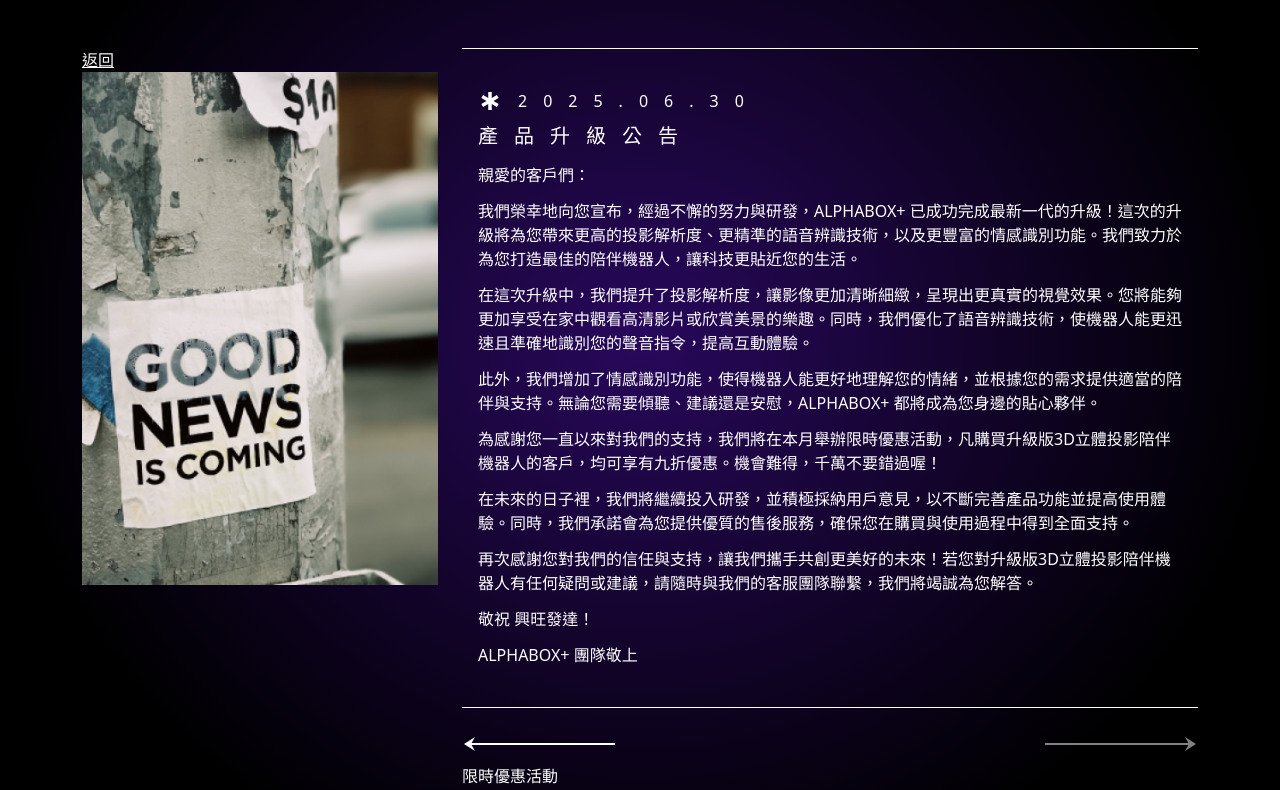
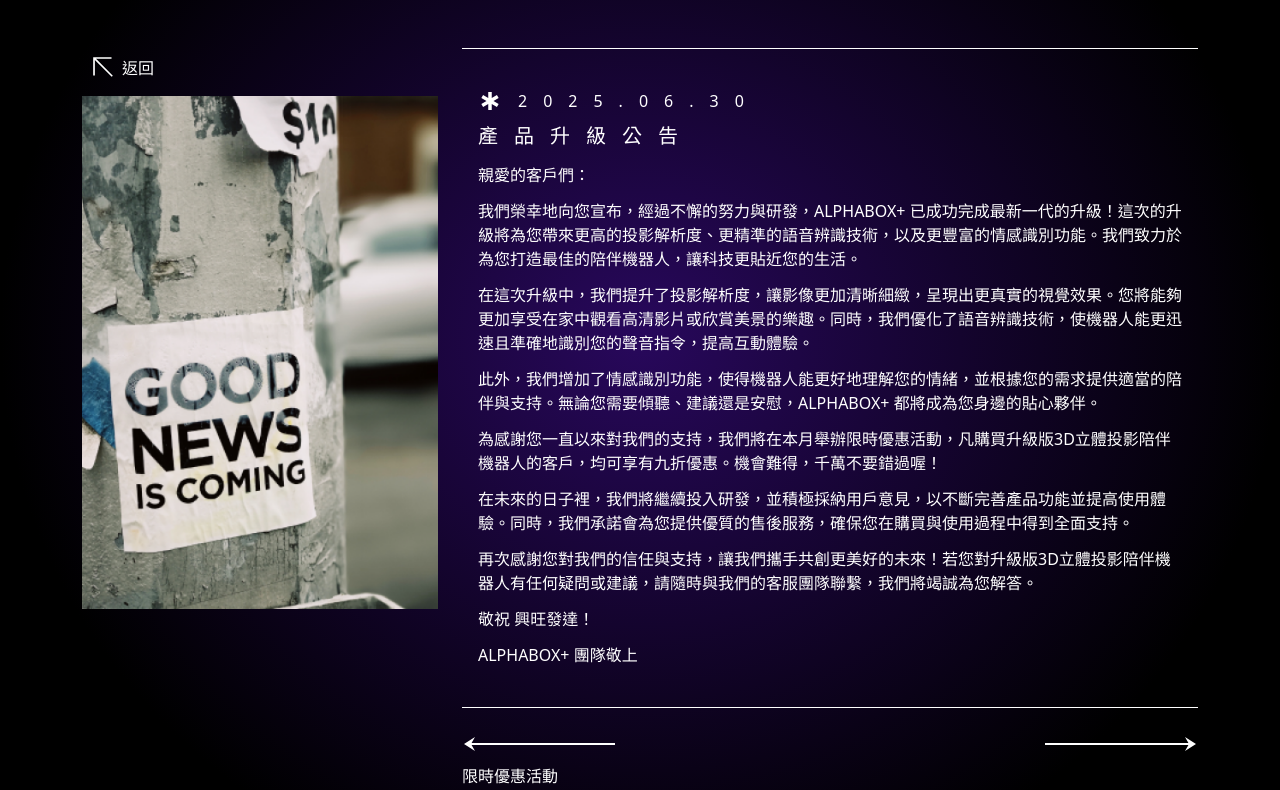
Before and after one commit to lhy131120/alphabox-plus, a website built with Vite: page pages/news-details.html in a window 1280 px wide. Shown: the part 244-1034 px from the top of the page. Built offline with nearby package versions, Linux system fonts and the light colour scheme; a web font is replaced by a local one.

Commit message:
update news.html and news details.html

```diff
--- a/assets/scss/utils/_base.scss
+++ b/assets/scss/utils/_base.scss
@@ -456,3 +456,24 @@
     }
   }
 }
+
+.button-back {
+  text-decoration: none;
+  position: relative;
+  color: #ffffff!important;
+  transition: all 0.3s ease;
+  &:before {
+    position: absolute;
+    content: "";
+    display: block;
+    width: 0;
+    height: 3px;
+    background-color: #7000FF;
+    left: 5px;
+    bottom: 0px;
+    transition: all 0.3s ease;
+  }
+  &:hover:before {
+    width: 95%;
+  }
+}
--- a/layout/footer.ejs
+++ b/layout/footer.ejs
@@ -37,7 +37,7 @@
 						<a class="nav-link text-dark fw-bold" href="./products.html">產品資訊</a>
 					</li>
 					<li class="nav-item">
-						<a class="nav-link text-dark fw-bold" href="./qna.html">常見問題</a>
+						<a class="nav-link text-dark fw-bold" href="./faq.html">常見問題</a>
 					</li>
 					<li class="nav-item">
 						<a class="nav-link text-dark fw-bold" href="./policy.html">隱私政策</a>
--- a/layout/header.ejs
+++ b/layout/header.ejs
@@ -25,7 +25,7 @@
 						<a class="nav-link" href="./news.html">最新消息</a>
 					</li>
 					<li class="nav-item">
-						<a class="nav-link" href="./qna.html">FAQ</a>
+						<a class="nav-link" href="./faq.html">FAQ</a>
 					</li>
 					<li class="nav-item">
 						<a class="nav-link" href="#">聯絡我們</a>
--- a/pages/news-details.html
+++ b/pages/news-details.html
@@ -15,7 +15,8 @@
 					<div class="row">
 						<div class="col-lg-4">
               <div>
-                <a href="./news.html" class="button-back">返回</a>
+                <a href="./news.html" class="button-back d-inline-flex align-items-center mb-2">
+                  <svg class="icon" width="40" height="40" viewBox="0 0 40 40" fill="none" xmlns="http://www.w3.org/2000/svg"><mask id="mask0_364_6418" style="mask-type:alpha" maskUnits="userSpaceOnUse" x="0" y="0" width="40" height="40"><rect width="40" height="40" fill="#D9D9D9"/></mask><g mask="url(#mask0_364_6418)"><path d="M29.6855 28.814L12.8523 12.0127V27.4998H11.1855V9.1665H29.5189V10.8332H14.0317L30.833 27.6665L29.6855 28.814Z" fill="white"/></g></svg>返回</a>
                 <img src="../assets/images/news/news_in.png" class="img-fluid" alt="">
               </div>
             </div>
@@ -41,7 +42,7 @@
                   <span class="news-title text-light">限時優惠活動</span>
                 </a>
                 <a href="javascript:;" class="d-inline-block text-decoration-none">
-                  <span class="arrow arrow-right disabled">Next News</span>
+                  <span class="arrow arrow-right">Next News</span>
                 </a>
               </div>
 						</div>
```
Also changed, not shown: pages/faq.html (added, +38 -0 lines).
